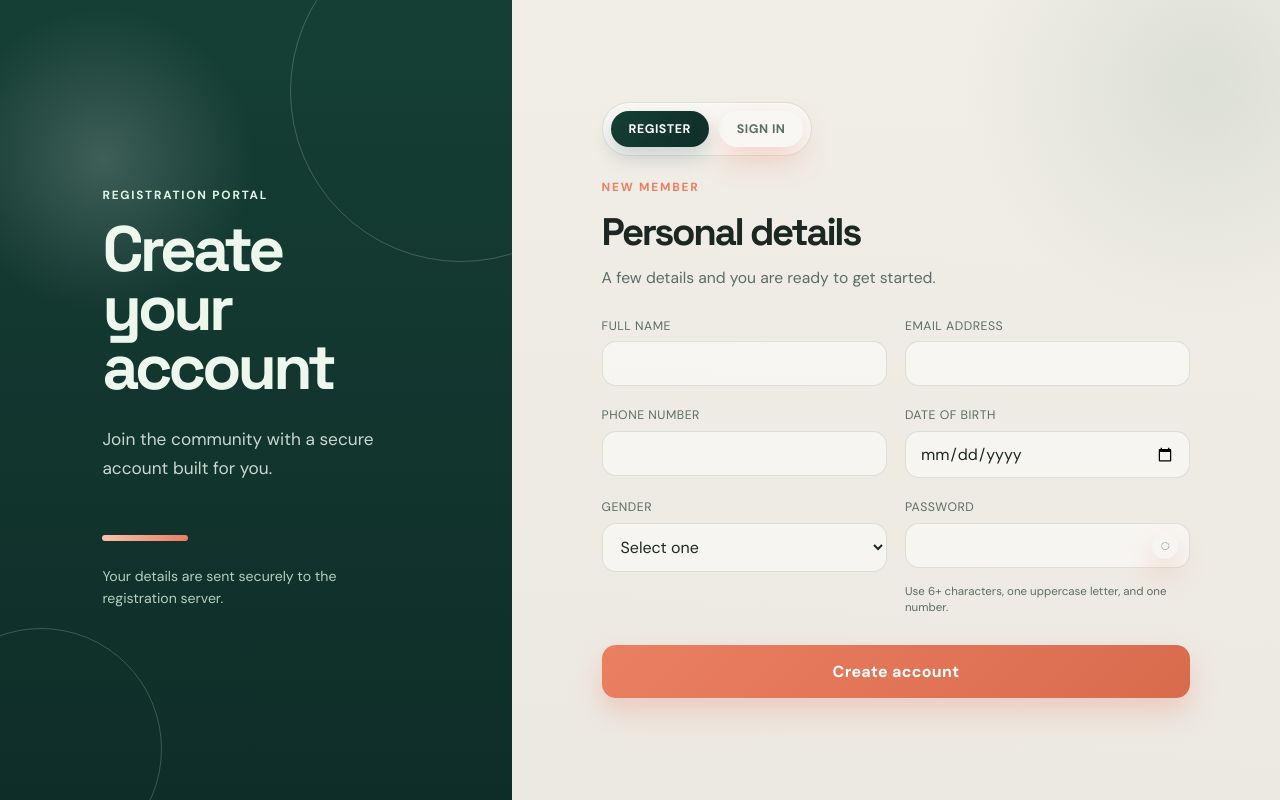
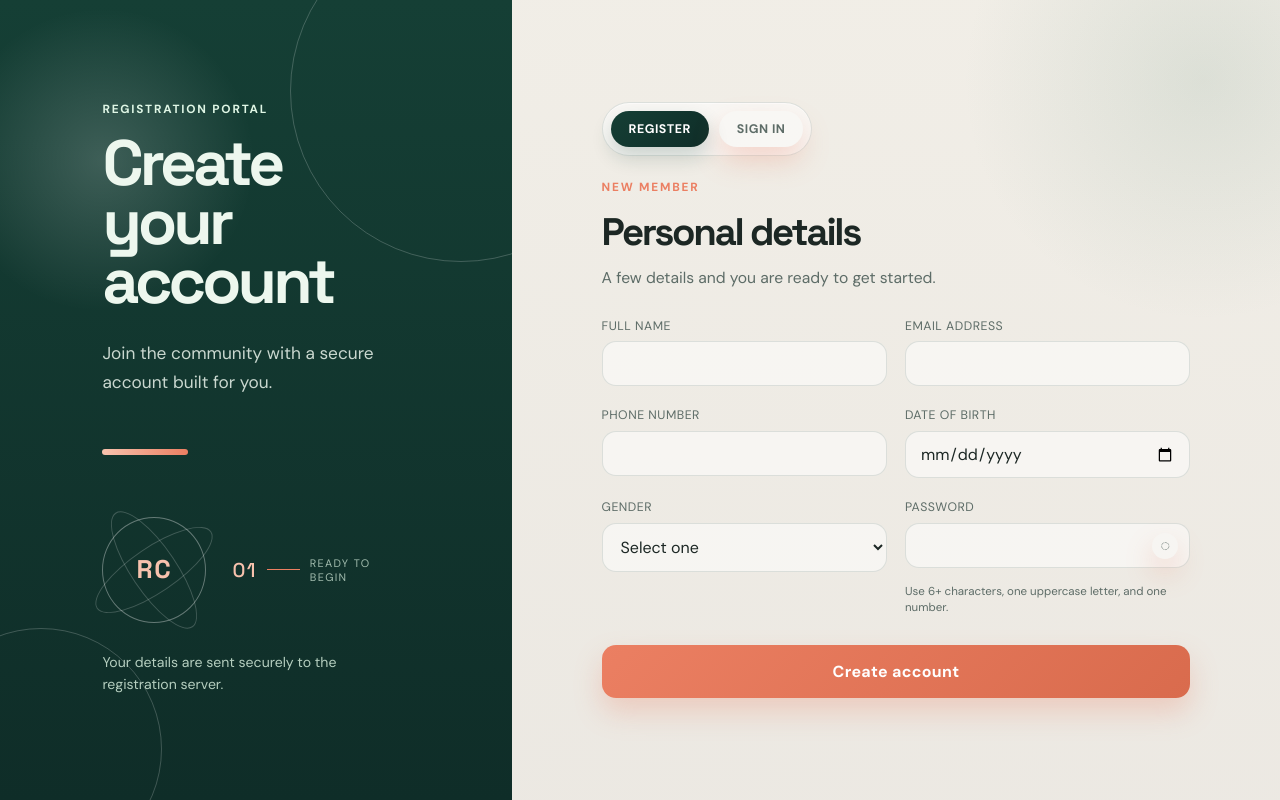
Before and after one commit to Raghav11-ux/Registrationforms, a React (Vite) app in the folder client/: page / in a window 1280 px wide. Built offline with nearby package versions, Linux system fonts and the light colour scheme; no server answers.

Commit message:
Add innovative visual design elements

```diff
--- a/client/src/App.css
+++ b/client/src/App.css
@@ -125,6 +125,70 @@ h2 {
   margin: 34px 0 24px;
   border-radius: 999px;
   background: linear-gradient(90deg, var(--peach), var(--coral));
+}
+
+.intro-visual {
+  display: flex;
+  align-items: center;
+  gap: 26px;
+  margin: 38px 0 28px;
+}
+
+.intro-orbit {
+  position: relative;
+  display: grid;
+  width: 106px;
+  height: 106px;
+  place-items: center;
+  border: 1px solid rgba(255, 255, 255, 0.35);
+  border-radius: 50%;
+}
+
+.intro-orbit strong {
+  z-index: 1;
+  color: #f7c2ad;
+  font: 700 1.6rem/1 'Space Grotesk', sans-serif;
+  letter-spacing: 0.06em;
+}
+
+.orbit-ring {
+  position: absolute;
+  border: 1px solid rgba(255, 255, 255, 0.2);
+  border-radius: 50%;
+}
+
+.orbit-ring-one {
+  width: 138px;
+  height: 46px;
+  transform: rotate(-34deg);
+}
+
+.orbit-ring-two {
+  width: 46px;
+  height: 138px;
+  transform: rotate(-34deg);
+}
+
+.intro-signal {
+  display: flex;
+  align-items: center;
+  gap: 10px;
+  color: rgba(223, 246, 229, 0.7);
+  font-size: 0.68rem;
+  letter-spacing: 0.12em;
+}
+
+.intro-signal span:first-child {
+  color: var(--peach);
+  font-family: 'Space Grotesk', sans-serif;
+  font-size: 1.25rem;
+}
+
+.intro-signal i {
+  display: block;
+  width: 34px;
+  height: 1px;
+  background: var(--coral);
 }
 
 .panel-note {
@@ -391,6 +455,48 @@ button:disabled {
   padding-top: 54px;
 }
 
+.dashboard-signal {
+  display: grid;
+  grid-template-columns: repeat(3, 1fr);
+  gap: 1px;
+  margin-top: 38px;
+  overflow: hidden;
+  border: 1px solid var(--line);
+  border-radius: 18px;
+  background: var(--line);
+}
+
+.dashboard-signal > div {
+  display: flex;
+  align-items: center;
+  gap: 14px;
+  min-height: 82px;
+  padding: 16px 18px;
+  background: rgba(255, 255, 255, 0.56);
+}
+
+.signal-number {
+  color: var(--coral-dark);
+  font: 700 1.05rem/1 'Space Grotesk', sans-serif;
+}
+
+.dashboard-signal strong,
+.dashboard-signal small {
+  display: block;
+}
+
+.dashboard-signal strong {
+  color: var(--green);
+  font-size: 0.82rem;
+}
+
+.dashboard-signal small {
+  margin-top: 5px;
+  color: var(--muted);
+  font-size: 0.7rem;
+  line-height: 1.35;
+}
+
 .dashboard-intro {
   max-width: 560px;
 }
@@ -566,6 +672,18 @@ button:disabled {
 .dark-dashboard .activity-panel {
   border-color: rgba(223, 246, 229, 0.12);
   background: var(--dashboard-surface);
+}
+
+.dark-dashboard .dashboard-signal > div {
+  background: rgba(28, 39, 36, 0.9);
+}
+
+.dark-dashboard .dashboard-signal strong {
+  color: #edf7ee;
+}
+
+.dark-dashboard .dashboard-signal small {
+  color: rgba(223, 246, 229, 0.68);
 }
 
 .dark-dashboard .theme-button {
@@ -813,6 +931,14 @@ button:disabled {
     grid-template-columns: 1fr;
   }
 
+  .dashboard-signal {
+    grid-template-columns: 1fr;
+  }
+
+  .intro-visual {
+    margin-top: 34px;
+  }
+
   .activity-panel {
     grid-template-columns: 1fr;
     gap: 20px;
--- a/client/src/App.jsx
+++ b/client/src/App.jsx
@@ -148,6 +148,11 @@ function App() {
               <h2>Your account is ready.</h2>
               <p>Keep your details up to date and manage your membership from one place.</p>
             </div>
+            <div className="dashboard-signal">
+              <div><span className="signal-number">01</span><span><strong>Member space</strong><small>A place for your account and next steps.</small></span></div>
+              <div><span className="signal-number">02</span><span><strong>Profile ready</strong><small>Your essential details are complete.</small></span></div>
+              <div><span className="signal-number">03</span><span><strong>Stay connected</strong><small>Return anytime to manage your profile.</small></span></div>
+            </div>
             <div className="dashboard-grid dashboard-metrics">
               <article className="dashboard-card profile-summary">
                 <span className="card-label">Profile status</span>
@@ -205,6 +210,10 @@ function App() {
               : 'Sign in to continue to your account.'}
         </p>
         <div className="accent-line" />
+        <div className="intro-visual" aria-hidden="true">
+          <div className="intro-orbit"><span className="orbit-ring orbit-ring-one" /><span className="orbit-ring orbit-ring-two" /><strong>RC</strong></div>
+          <div className="intro-signal"><span>01</span><i /><span>READY TO BEGIN</span></div>
+        </div>
         <p className="panel-note">Your details are sent securely to the registration server.</p>
       </section>
 
```
